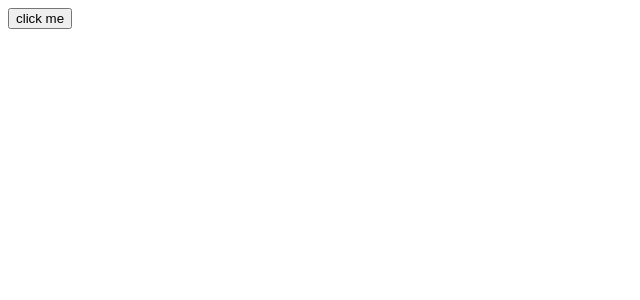
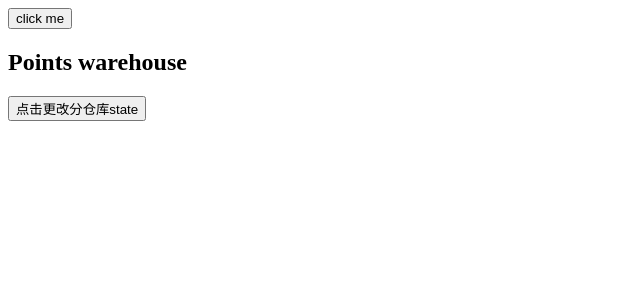
Before and after one commit to MenFsq/sph, a Vue app: page /test in a window 1280 px wide. Shown: the top 300 px of the page, without its empty margins (0-640 px from the left). Built offline with nearby package versions, Linux system fonts and the light colour scheme.

Commit message:
202012141027添加分仓库

```diff
--- a/src/pages/test.vue
+++ b/src/pages/test.vue
@@ -2,16 +2,27 @@
 <template>
   <div>
     <button @click="test">click me</button>
+    <h2>{{house}}</h2>
+    <button @click='houseFn("Points warehouse更改")'>点击更改分仓库state</button>
   </div>
 </template>
 
 <script>
+  import {
+    mapState,
+    mapActions,
+  } from 'vuex';
   export default {
     name: 'test',
+    computed: {
+      ...mapState({
+        house: function (state) {
+          return state.house.msg;
+        }
+      })
+    },
     methods: {
-      test(){
-        this.$store.dispatch('test')
-      },
+      ...mapActions(['test','houseFn']),
     },
   }
 </script>
--- a/src/store/index.js
+++ b/src/store/index.js
@@ -5,10 +5,14 @@ import state from './state'
 import getters from './getters'
 import mutations from './mutations'
 import actions from './actions'
+import house from './modules/house'
 const store = new Vuex.Store({
     state,
     getters,
     mutations,
-    actions
+    actions,
+    modules: {
+        house,
+    }
 })
 export default store;
--- /dev/null
+++ b/src/store/modules/house.js
@@ -0,0 +1,16 @@
+export default {
+    state: {
+        msg: 'Points warehouse'
+    },
+    getters: {},
+    mutations: {
+        houseFn(state,test) {
+            state.msg =test
+        }
+    },
+    actions: {
+        houseFn(store,test) {
+            store.commit('houseFn', test)
+        }
+    },
+}
```
Also changed, not shown: 2 other files (tests, documents, lock files or other folders).
